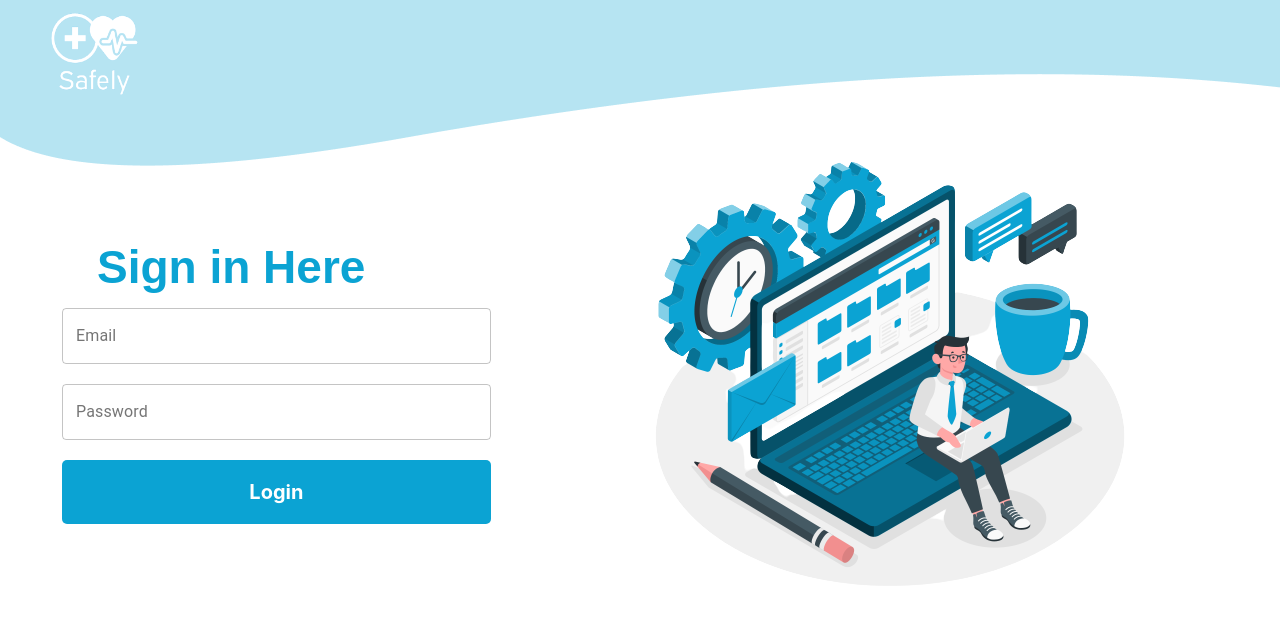
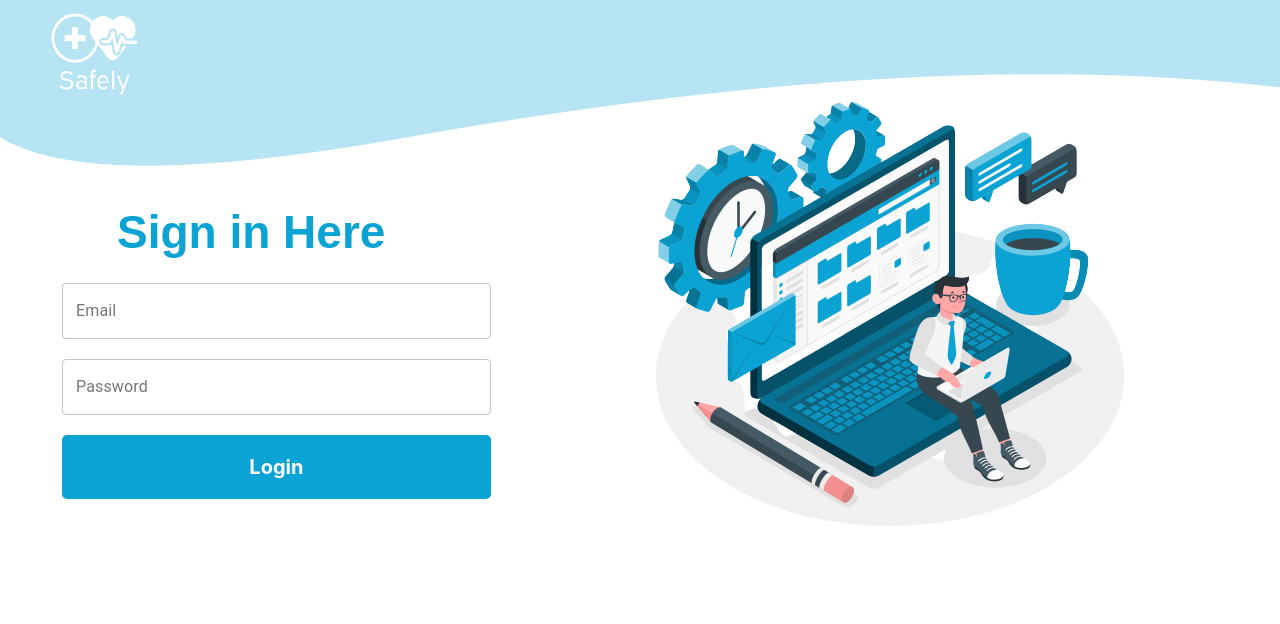
Before and after one commit to huda-alzahabi/Safely, a React (Create React App) app in the folder safely-admin/: page / in a window 1280 px wide. Shown: the top 624 px of the page. Built offline with nearby package versions, Linux system fonts and the light colour scheme; a web font is replaced by a local one.

Commit message:
Frontend-Admin: Changed margins in login

```diff
--- a/safely-admin/src/index.css
+++ b/safely-admin/src/index.css
@@ -43,7 +43,8 @@ body {
 h1 {
   font-family: "Laila", sans-serif !important;
   text-align: left;
-  margin-left: 45px !important;
+  margin-left: 65px !important;
+  margin-bottom: 10px !important;
   color: #0ba3d3 !important;
 }
 
@@ -51,7 +52,7 @@ h2 {
   text-align: center;
 }
 .login-img {
-  margin-top:-30px;
+  margin-top:-90px;
 }
 .donut {
   margin-top: 200px;
```
